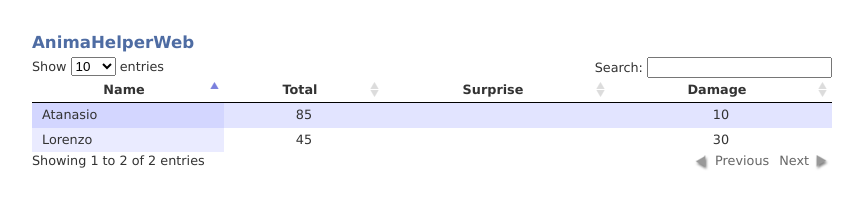
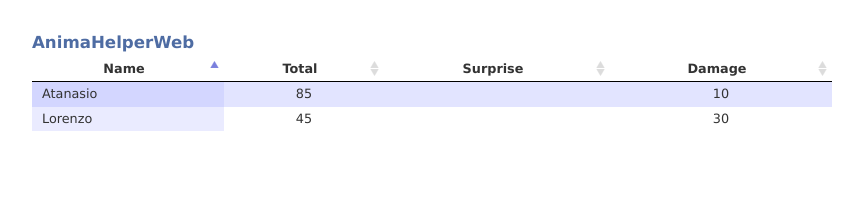
Before and after one commit to infapi00/anima-helper-web, a plain HTML site: page index.html in a window 1280 px wide. Shown: the whole page, without its empty margins (208-1071 px from the left). Drawn offline with Linux system fonts and the light colour scheme.

Commit message:
Setting to false some DataTable options

```diff
--- a/index.html
+++ b/index.html
@@ -14,7 +14,11 @@
     <script type="text/javascript" language="javascript" src="media/js/jquery.dataTables.js"></script>
     <script type="text/javascript" charset="utf-8">
       $(document).ready(function() {
-      $('#players').dataTable();
+      $('#players').dataTable(
+      { 'bFilter': false,
+      'bInfo': false,
+      'bPaginate': false
+      } );
       } );
     </script>
 
```
